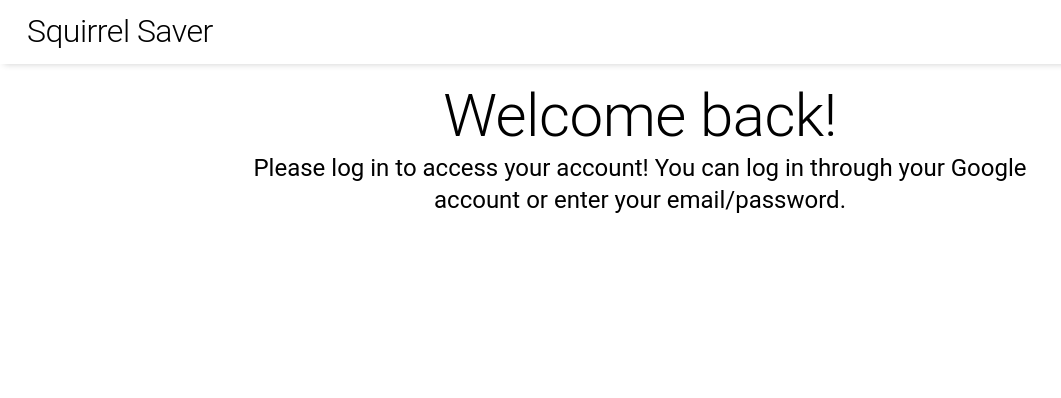
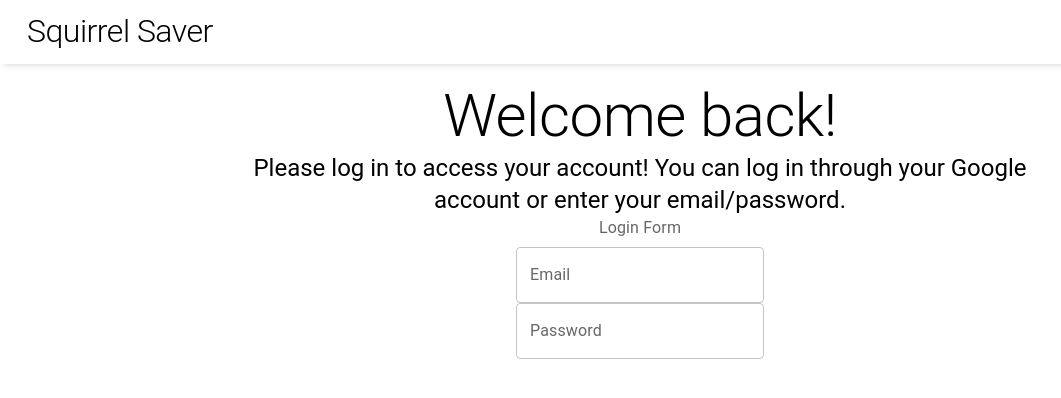
Before and after one commit to lbmerchant93/squirrel-saver-fe, a React (Create React App) app: page /login in a window 1280 px wide. Shown: the top 398 px of the page, without its empty margins (0-1061 px from the left). Built offline with nearby package versions, Linux system fonts and the light colour scheme; no server answers.

Commit message:
Add initial login inputs

```diff
--- a/src/pages/LoginPage/LoginPage.tsx
+++ b/src/pages/LoginPage/LoginPage.tsx
@@ -1,14 +1,53 @@
-import React from 'react';
+import React, { useState } from 'react';
 import Typography from '@mui/material/Typography';
+import TextField from '@mui/material/TextField';
+import FormLabel from '@mui/material/FormLabel';
+import Box from '@mui/material/Box';
 import {
   LoginPageContainer
 } from './LoginPage.styled';
 
 const LoginPage = () => {
+  const [email, setEmail] = useState<string>('');
+  const [password, setPassword] = useState<string>('');
+  const [error, setError] = useState<string>('');
+  const [isLoading, setIsLoading] = useState<boolean>(false);
+
   return (
     <LoginPageContainer>
       <Typography variant='h2'>Welcome back!</Typography>
       <Typography variant='h5'>Please log in to access your account! You can log in through your Google account or enter your email/password.</Typography>
+      <Box>
+        <form>
+          <FormLabel component="legend">Login Form</FormLabel>
+            <Box mt={1}>
+              <TextField
+                label="Email"
+                id="Email"
+                variant="outlined"
+                value={email}
+                error={!!error}
+                onChange={(e) => setEmail(e.currentTarget.value)}
+                fullWidth={true}
+                disabled={isLoading}
+              />
+            </Box>
+            <Box>
+              <TextField
+                label="Password"
+                id="Password"
+                variant="outlined"
+                type="password"
+                value={password}
+                error={!!error}
+                helperText={error}
+                onChange={(e) => setPassword(e.currentTarget.value)}
+                fullWidth={true}
+                disabled={isLoading}
+              />
+            </Box>
+        </form>
+      </Box>
     </LoginPageContainer>
   );
 };
```
Also changed, not shown: 1 other file (tests, documents, lock files or other folders).
